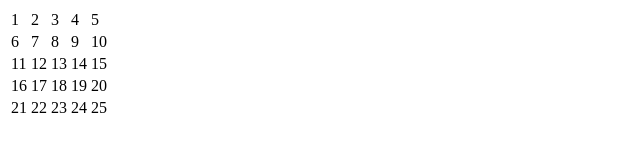
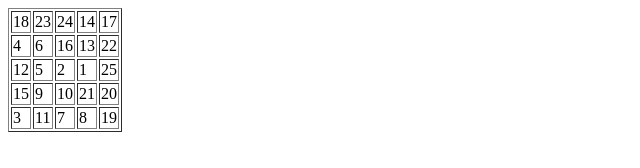
Before and after one commit to Tic-Tac-Toe-Game/SchulteTable, a plain HTML site: page index.html in a window 1280 px wide. Shown: the whole page, without its empty margins (0-640 px from the left). Drawn offline with nearby package versions, Linux system fonts and the light colour scheme.

Commit message:
add shuffle

```diff
--- a/index.html
+++ b/index.html
@@ -4,6 +4,7 @@
     <meta charset="UTF-8">
     <title>Schulte Table</title>
     <script src="jquery-2.1.3.js"></script>
+    <script src="underscore.js"></script>
     <script>
         /**
          * TODO: circle
@@ -33,14 +34,16 @@
                 return $table;
             }
 
-            function getMap(size) {
+            function getShuffleMap(size) {
                 var map = {};
-                var index = 1;
+                var index = 0;
+
+                var values = _.shuffle(_.range(size * size));
 
                 for (var y = 1; y <= size; y++) {
                     var row = {};
                     for (var x = 1; x <= size; x++) {
-                        row[x] = index++;
+                        row[x] = values[index++] + 1;
                     }
                     map[y] = row;
                 }
@@ -51,7 +54,7 @@
             function getFilledTable(size) {
                 var $table = getTable(size);
 
-                var map = getMap(size);
+                var map = getShuffleMap(size);
 
                 for (var y in map) {
                     for (var x in map[y]) {
@@ -62,8 +65,13 @@
                 return $table;
             }
 
+            var $shuffleFilledTable = getFilledTable(size);
 
-            $("body").append(getFilledTable(size));
+            $shuffleFilledTable.attr({
+                "border": 1
+            });
+
+            $("body").append($shuffleFilledTable);
         });
     </script>
 </head>
```
Also changed, not shown: 1 other file.
